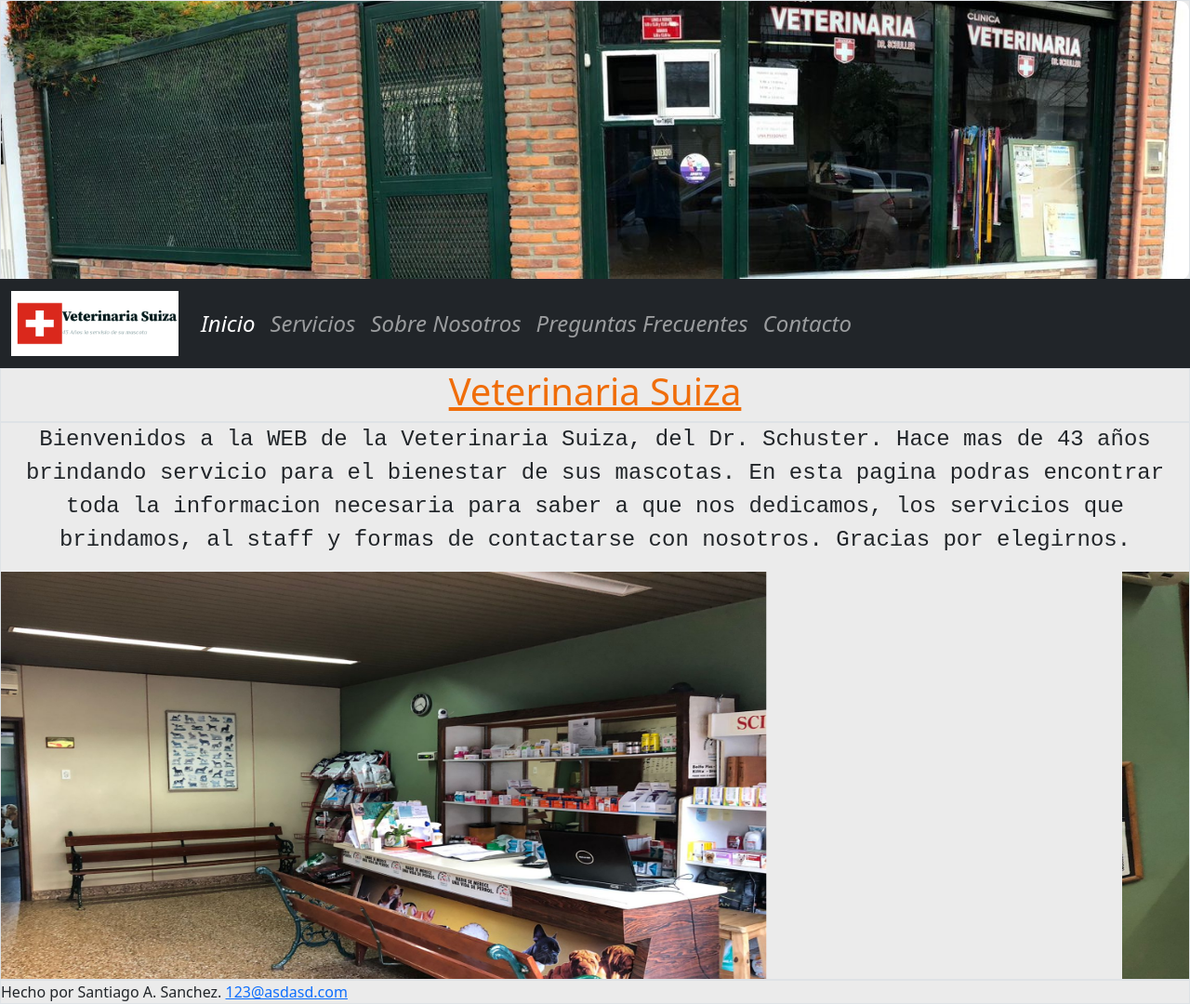
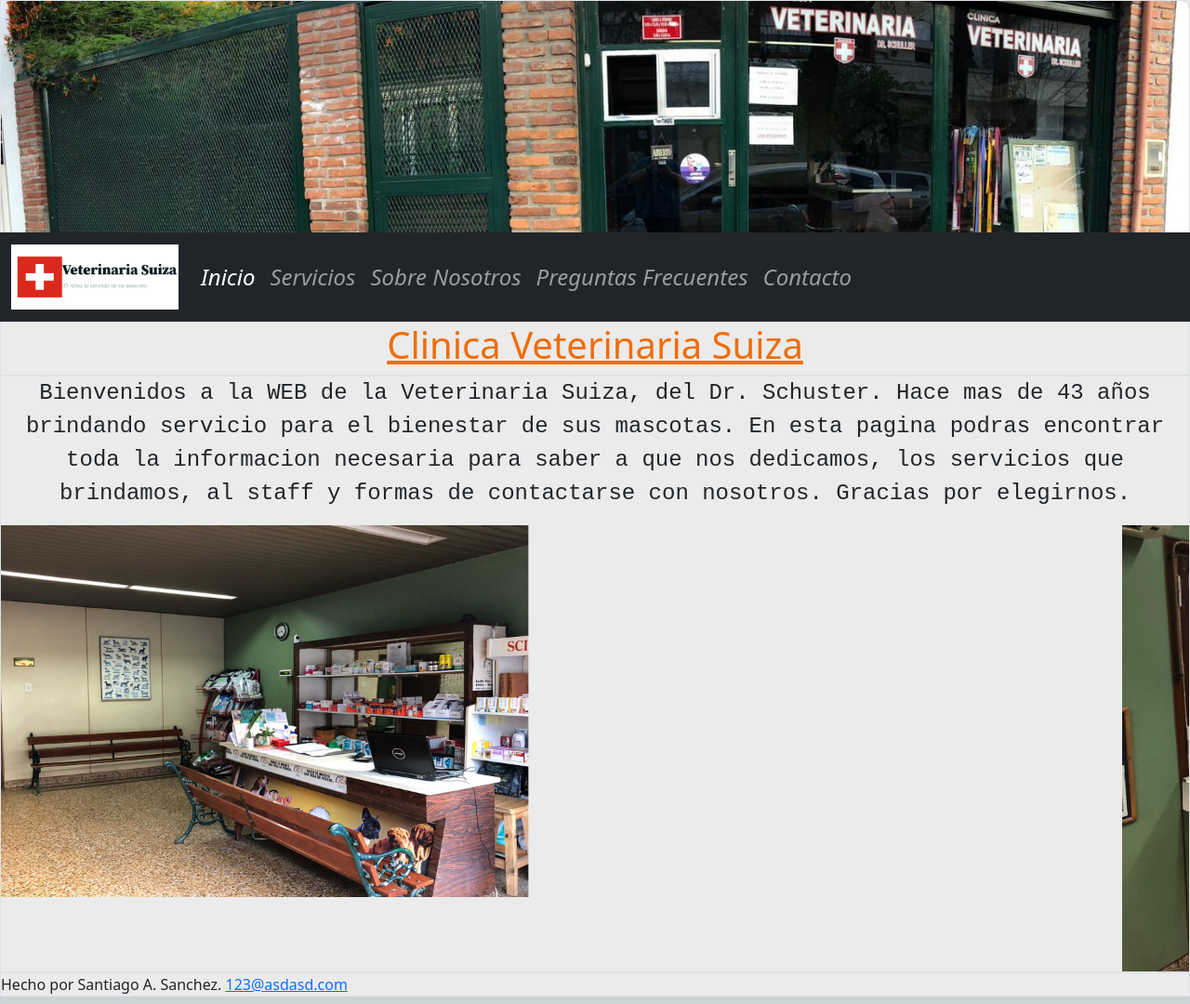
Before and after one commit to santyasanchez1989/PF-Sanchez, a website: page index.html in a window 1280 px wide. Shown: the whole page at 93% size. Drawn offline with nearby package versions, Linux system fonts and the light colour scheme.

Commit message:
Intentando centrar carrusel.

```diff
--- a/index.html
+++ b/index.html
@@ -49,28 +49,28 @@
       </nav>
 
     <main class="border">
-             <h1>Veterinaria Suiza</h1>
+             <h1>Clinica Veterinaria Suiza</h1>
     </main>
 
     <section id="principal" class="border" >
         <p>Bienvenidos a la WEB de la Veterinaria Suiza, del Dr. Schuster. Hace mas de 43 años brindando servicio para el bienestar de sus mascotas. En esta pagina podras encontrar toda la informacion necesaria para saber a que nos dedicamos, los servicios que brindamos, al staff y formas de contactarse con nosotros. Gracias por elegirnos.
         </p>
 
-        <div id="carru" >
-            <div id="carouselExampleSlidesOnly"  class="carousel slide" data-bs-ride="carousel" max-width="70%"  >
+
+            <div id="carouselExampleSlidesOnly"  class="carousel slide" data-bs-ride="carousel"   >
                 <div class="carousel-inner">
                 <div class="carousel-item active">
-                    <img src="media/recep.jpg" class="d-block w-100" alt="no img" >
+                    <img src="media/recep.jpg" class="d-block w-50 h-40" alt="no img" width="400px" height="400px">
                 </div>
                 <div class="carousel-item">
-                    <img src="media/consul1.jpg" class="d-block w-100" alt="no img" max-width="70%" >
+                    <img src="media/consul1.jpg" class="d-block w-50 h-40" alt="no img" >
                 </div>
                 <div class="carousel-item">
-                    <img src="media/consul2.jpg" class="d-block w-100" alt="no img">
+                    <img src="media/consul2.jpg" class="d-block w-50 h-40" alt="no img" >
                 </div>
             </div>
           </div>
-        </div>
+
     </section>
 
     <script src="https://cdn.jsdelivr.net/npm/bootstrap@5.0.2/dist/js/bootstrap.bundle.min.js" integrity="sha384-MrcW6ZMFYlzcLA8Nl+NtUVF0sA7MsXsP1UyJoMp4YLEuNSfAP+JcXn/tWtIaxVXM" crossorigin="anonymous"></script>
--- a/scss/content/_estructura.scss
+++ b/scss/content/_estructura.scss
@@ -38,17 +38,7 @@
         font-family: 'Courier New', Courier, monospace;
         overflow: scroll;
 
-        div#carru{
 
-
-
-             img{
-
-                align-items: normal;
-                max-width: 70%;
-                max-height: 500px;
-            }
-        }
 
       h2{
 
--- a/scss/content/_mediaquery.scss
+++ b/scss/content/_mediaquery.scss
@@ -7,7 +7,7 @@
           "main"
           "principal"
           "footer ";
-        grid-template-rows: 300px auto auto 600px auto;
+        grid-template-rows: 250px auto auto auto auto;
         grid-template-columns: auto;
 
     }
```
Also changed, not shown: css/style.css, 1 other file.
